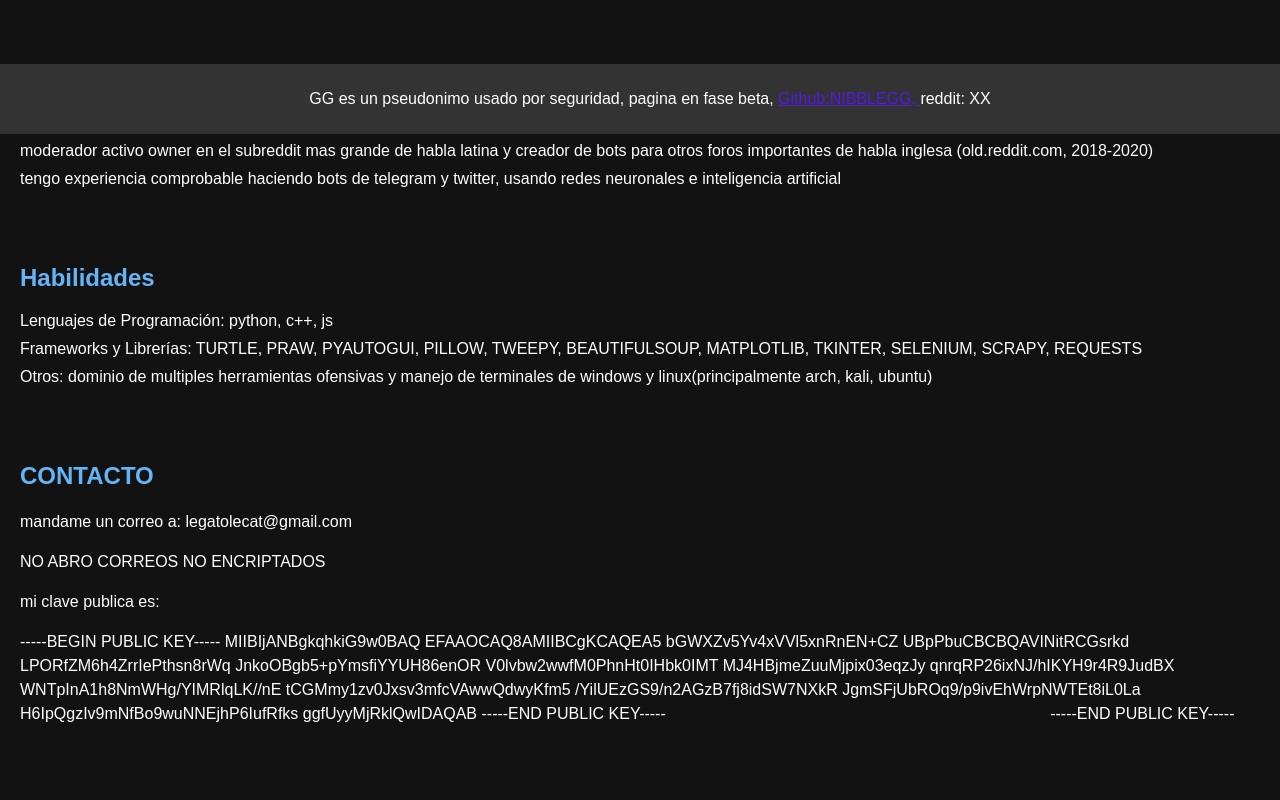
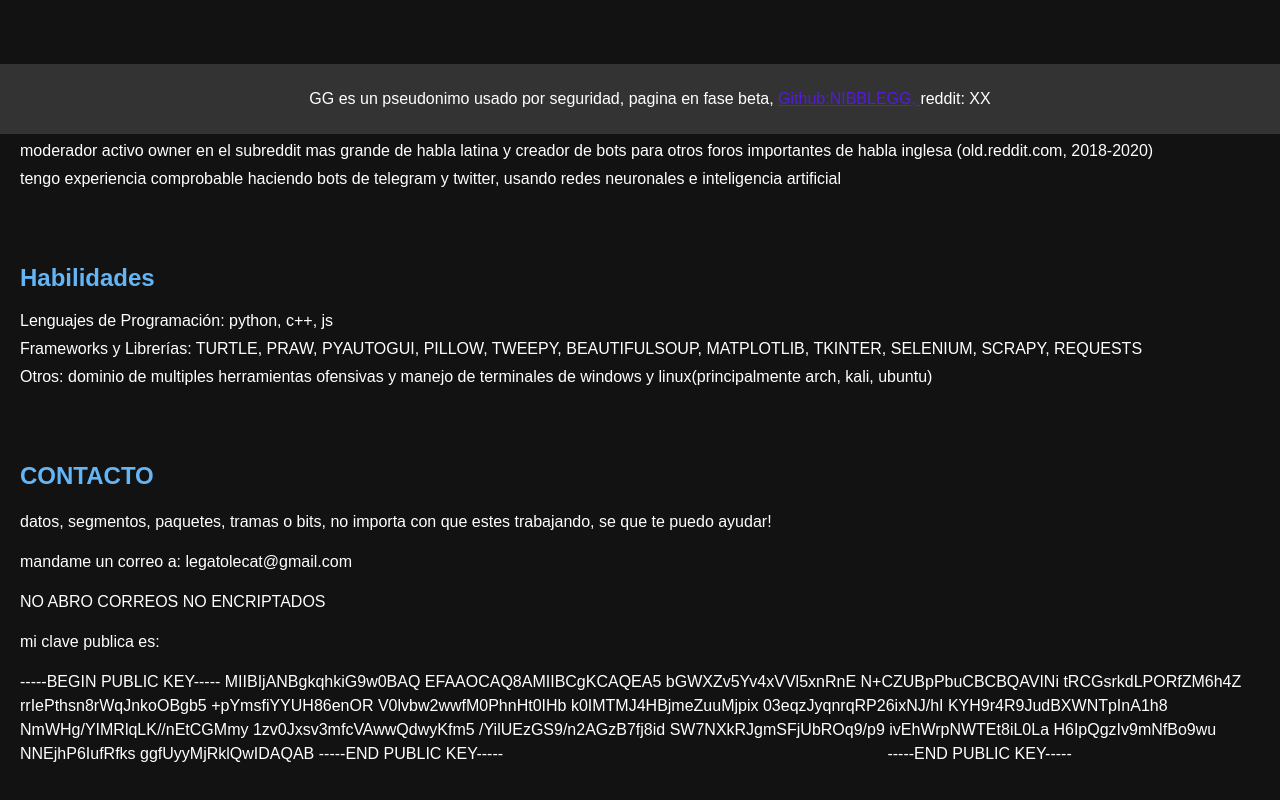
Before and after one commit to NIBBLEGG/Portafolio.github.io, a plain HTML site: page index.html in a window 1280 px wide. Shown: the part 666-1466 px from the top of the page. Before the commit the page ends 1428 px from the top, so only its background shows below. Drawn offline with Linux system fonts and the light colour scheme.

Commit message:
Update index.html

```diff
--- a/index.html
+++ b/index.html
@@ -113,6 +113,7 @@
     </section>
     <section>
         <h2>CONTACTO</h2>
+        <p>datos, segmentos, paquetes, tramas o bits, no importa con que estes trabajando, se que te puedo ayudar!</p>
         <p>mandame un correo a: legatolecat@gmail.com
 
 
@@ -121,18 +122,22 @@
         <p>-----BEGIN PUBLIC KEY-----
             MIIBIjANBgkqhkiG9w0BAQ
             EFAAOCAQ8AMIIBCgKCAQEA5
-            bGWXZv5Yv4xVVl5xnRnEN+CZ
-            UBpPbuCBCBQAVINitRCGsrkd
-            LPORfZM6h4ZrrIePthsn8rWq
-            JnkoOBgb5+pYmsfiYYUH86enOR
-            V0lvbw2wwfM0PhnHt0IHbk0IMT
-            MJ4HBjmeZuuMjpix03eqzJy
-            qnrqRP26ixNJ/hIKYH9r4R9JudBX
-            WNTpInA1h8NmWHg/YIMRlqLK//nE
-            tCGMmy1zv0Jxsv3mfcVAwwQdwyKfm5
-            /YilUEzGS9/n2AGzB7fj8idSW7NXkR
-            JgmSFjUbROq9/p9ivEhWrpNWTEt8iL0La
-            H6IpQgzIv9mNfBo9wuNNEjhP6IufRfks
+            bGWXZv5Yv4xVVl5xnRnE
+            N+CZUBpPbuCBCBQAVINi
+            tRCGsrkdLPORfZM6h4Z
+            rrIePthsn8rWqJnkoOBgb5
+            +pYmsfiYYUH86enOR
+            V0lvbw2wwfM0PhnHt0IHb
+            k0IMTMJ4HBjmeZuuMjpix
+            03eqzJyqnrqRP26ixNJ/hI
+            KYH9r4R9JudBXWNTpInA1h8
+            NmWHg/YIMRlqLK//nEtCGMmy
+            1zv0Jxsv3mfcVAwwQdwyKfm5
+            /YilUEzGS9/n2AGzB7fj8id
+            SW7NXkRJgmSFjUbROq9/p9
+            ivEhWrpNWTEt8iL0La
+            H6IpQgzIv9mNfBo9wu
+            NNEjhP6IufRfks
             ggfUyyMjRklQwIDAQAB
 
             -----END PUBLIC KEY-----
```
